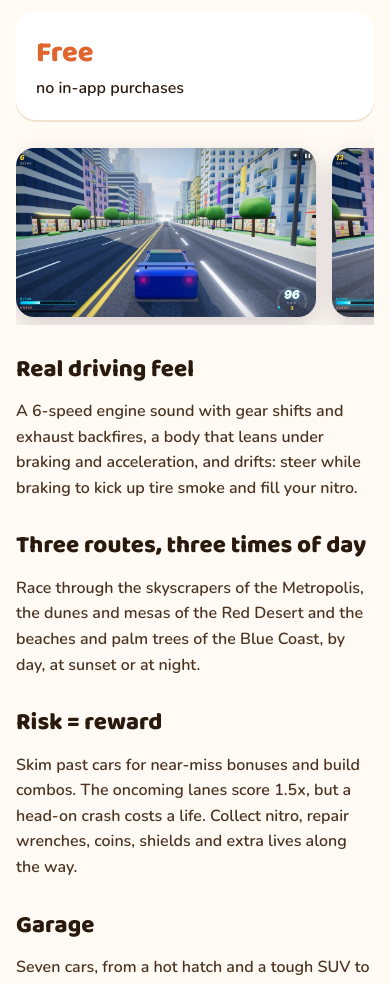
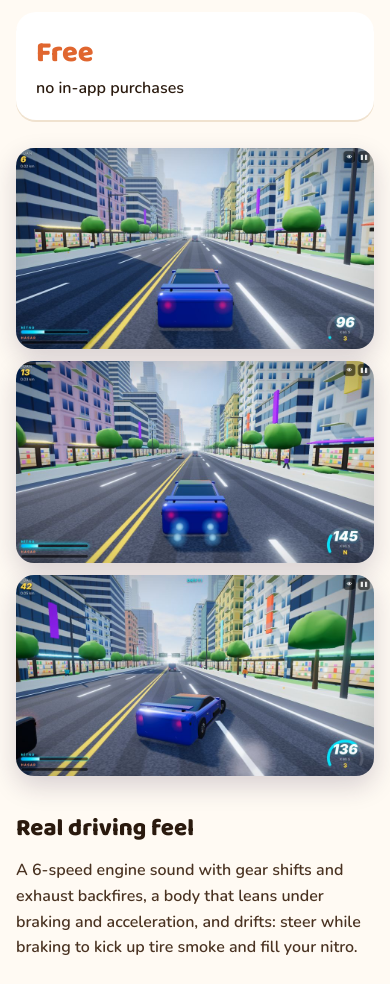
Before and after one commit to linadagames/linadagames.github.io, a plain HTML site: page games/neon-otoban/index.html in a window 390 px wide. Shown: the part 1104-2088 px from the top of the page. Drawn offline with nearby package versions, Linux system fonts and the light colour scheme.

Commit message:
Show game screenshots in a fixed grid instead of a sideways-scrolling strip
Co-Authored-By: Claude Opus 5.5 <noreply@anthropic.com>
Claude-Session: https://claude.ai/code/session_01CKnPsB1tMt7EAphczr5JcN

```diff
--- a/style.css
+++ b/style.css
@@ -118,9 +118,12 @@ h1, h2, h3 { font-family: var(--font-display); line-height: 1.1; text-wrap: bala
 .site-footer nav { display: flex; gap: 18px; flex-wrap: wrap; }
 
 /* Screenshot strip */
-.shots { display: flex; gap: 16px; overflow-x: auto; padding: 28px 0 8px; scroll-snap-type: x mandatory; }
-.shots img { width: 220px; flex: none; aspect-ratio: 1 / 2; object-fit: cover; border-radius: 22px; box-shadow: 0 10px 26px rgba(40, 20, 60, .18); scroll-snap-align: start; }
-@media (max-width: 640px) { .shots img { width: 170px; } }
-.shots.wide img { width: 420px; aspect-ratio: 16 / 9; border-radius: 18px; }
-@media (max-width: 640px) { .shots.wide img { width: 300px; } }
+.shots { display: grid; grid-template-columns: repeat(4, minmax(0, 220px)); gap: 16px; padding: 28px 0 8px; }
+.shots img { width: 100%; aspect-ratio: 1 / 2; object-fit: cover; border-radius: 22px; box-shadow: 0 10px 26px rgba(40, 20, 60, .18); }
+.shots.wide { grid-template-columns: repeat(3, minmax(0, 1fr)); }
+.shots.wide img { aspect-ratio: 16 / 9; border-radius: 18px; }
 .shots.phone img { aspect-ratio: 9 / 16; }
+@media (max-width: 640px) {
+  .shots { grid-template-columns: repeat(2, minmax(0, 1fr)); gap: 12px; }
+  .shots.wide { grid-template-columns: 1fr; }
+}
```
